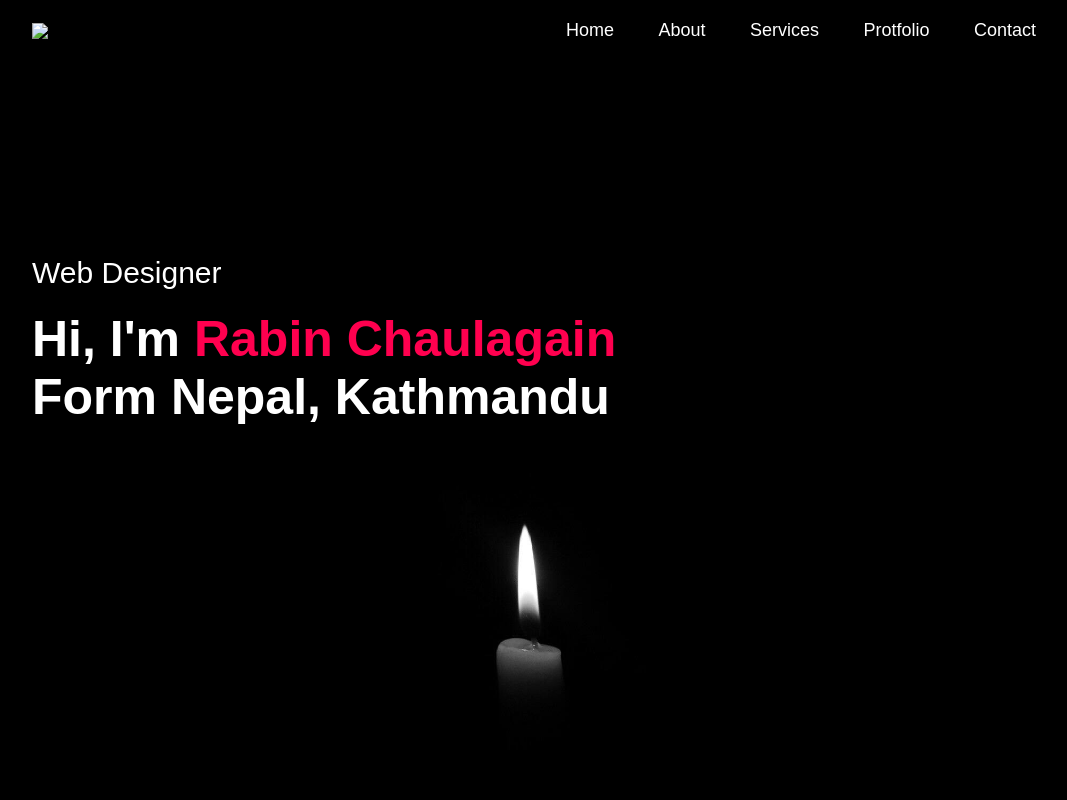
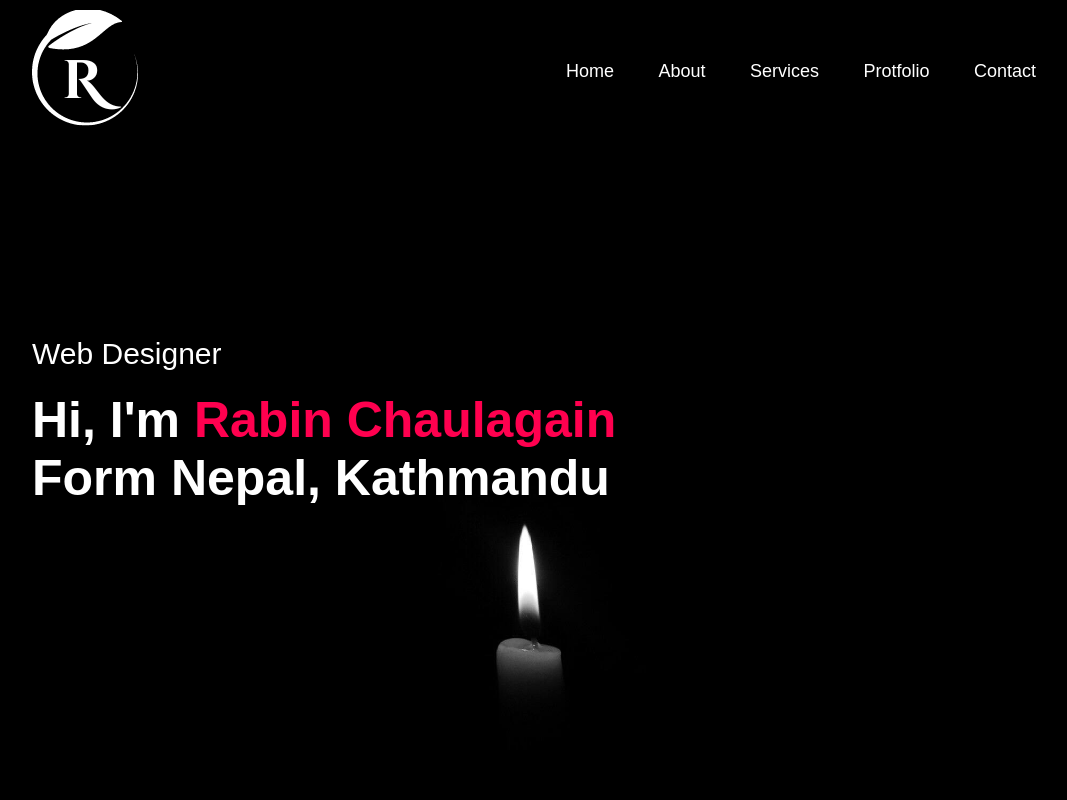
Before and after one commit to rabinchaulagain0/rabinchaulagain, a plain HTML site: page index.html in a window 1280 px wide. Shown: the top 800 px of the page, without its empty margins (96-1163 px from the left). Drawn offline with Linux system fonts and the light colour scheme.

Commit message:
Update index.html

```diff
--- a/index.html
+++ b/index.html
@@ -12,7 +12,7 @@
     <div id=header>
         <div class="container">
             <nav>
-                <img src="photo/photo/_Green Simple Nature Beauty Care Initials Logo .png" class="logo">
+                <img src="photo/_Green Simple Nature Beauty Care Initials Logo .png" class="logo">
                 <ul id="sidemenu">
                     <li><a href="#header">Home</a></li>
                     <li><a href="#about">About</a></li>
```
